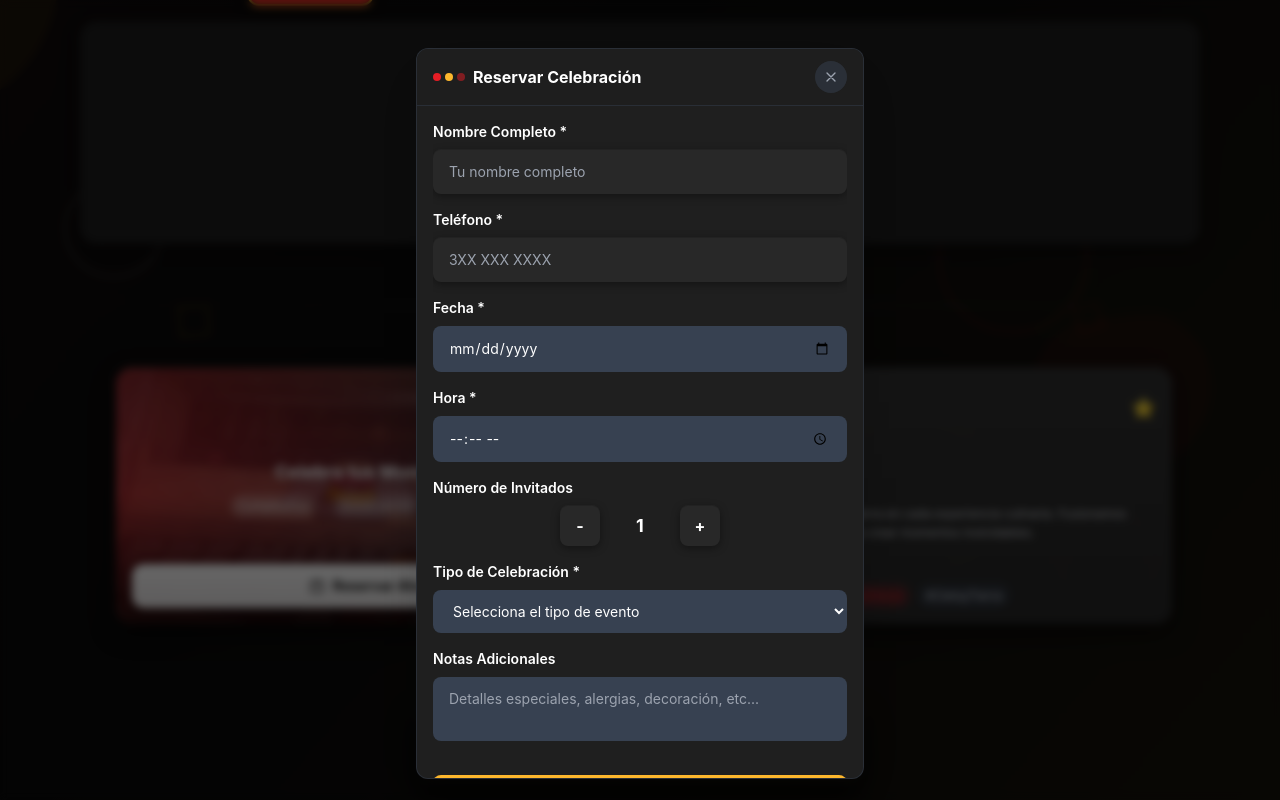
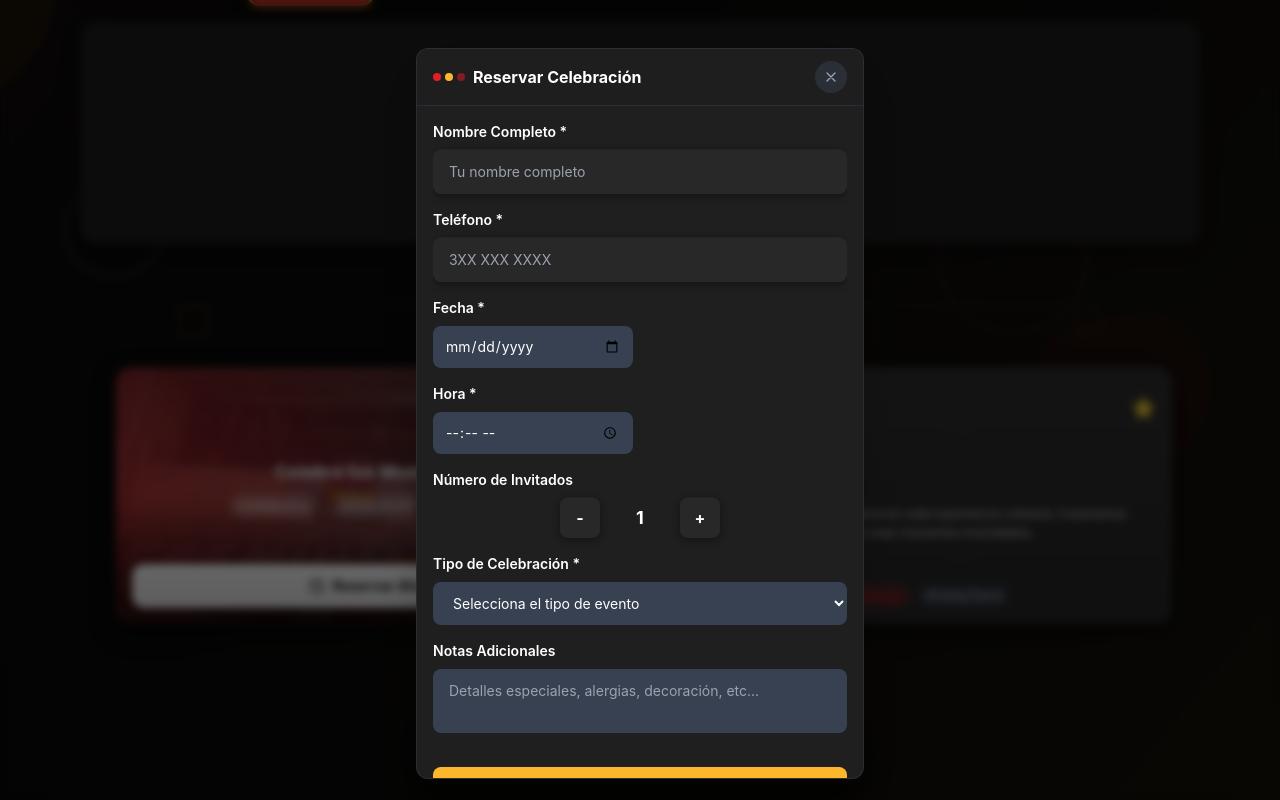
Before and after one commit to KeviinDCV/CIeloyTierra, a Next.js app: page /home in a window 1280 px wide. Both pictures are taken after a click on the button "Reservar Ahora". Shown: the part 754-1554 px from the top of the page. Built offline with nearby package versions, Linux system fonts and the light colour scheme.

Commit message:
Adjust input styles for date and time fields
Updated the class names for the date and time input fields to reduce padding, set a max width, and use smaller text sizes for improved layout and consistency.

```diff
--- a/app/home/page.tsx
+++ b/app/home/page.tsx
@@ -796,7 +796,7 @@ export default function HomePage() {
               type="date"
               value={reservationData.date}
               onChange={(e) => setReservationData({ ...reservationData, date: e.target.value })}
-              className="w-full bg-gray-700 text-white rounded-lg px-3 py-2.5 sm:px-4 sm:py-3 text-sm focus:outline-none focus:ring-2 focus:ring-primary-yellow"
+              className="w-full max-w-[200px] bg-gray-700 text-white rounded-lg px-2 py-2 sm:px-3 sm:py-2.5 text-xs sm:text-sm focus:outline-none focus:ring-2 focus:ring-primary-yellow"
               min={new Date().toISOString().split('T')[0]}
             />
           </div>
@@ -808,7 +808,7 @@ export default function HomePage() {
               type="time"
               value={reservationData.time}
               onChange={(e) => setReservationData({ ...reservationData, time: e.target.value })}
-              className="w-full bg-gray-700 text-white rounded-lg px-3 py-2.5 sm:px-4 sm:py-3 text-sm focus:outline-none focus:ring-2 focus:ring-primary-yellow"
+              className="w-full max-w-[200px] bg-gray-700 text-white rounded-lg px-2 py-2 sm:px-3 sm:py-2.5 text-xs sm:text-sm focus:outline-none focus:ring-2 focus:ring-primary-yellow"
             />
           </div>
 
```
